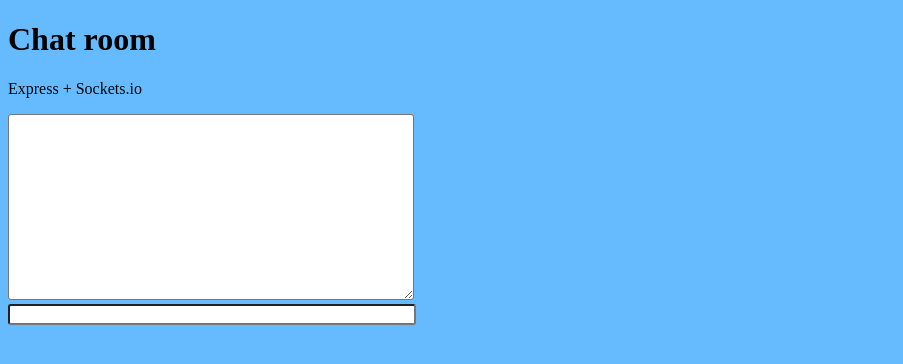
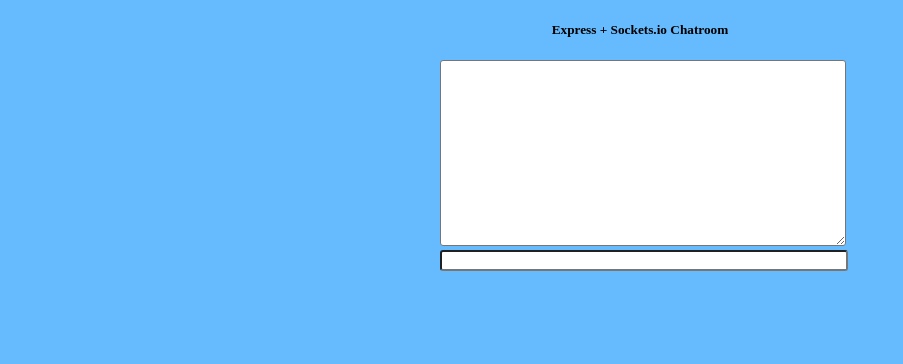
Before and after one commit to QuotableWater7/chat-room, a Node server app: page / in a window 1280 px wide. Shown: the top 364 px of the page, without its empty margins (0-903 px from the left). Run offline with Node 20, Linux system fonts and the light colour scheme; some libraries are stand-ins or nearby versions.

Commit message:
Some more style updates

```diff
--- a/public/css/main.css
+++ b/public/css/main.css
@@ -2,13 +2,19 @@
   background: #66bbff;
 }
 
+#chat-container {
+  width: 400px;
+  margin: 0 auto;
+  text-align: center;
+}
+
 #room {
-  width: 400px;
+  width: 100%;
   height: 180px;
   border-radius: 3px;
 }
 
 #message {
-  width: 400px;
+  width: 100%;
   border-radius: 3px;
 }
--- a/views/index.pug
+++ b/views/index.pug
@@ -5,9 +5,9 @@
   body
     script(src="https://cdnjs.cloudflare.com/ajax/libs/jquery/3.0.0-beta1/jquery.min.js")
     script(src="js/bundle.js")
-    h1 Chat room
-    p Express + Sockets.io
-    #container
-      textarea#room
-      br
-      input#message
+    #chat-container
+      h5 Express + Sockets.io Chatroom
+      #container
+        textarea#room
+        br
+        input#message
```
